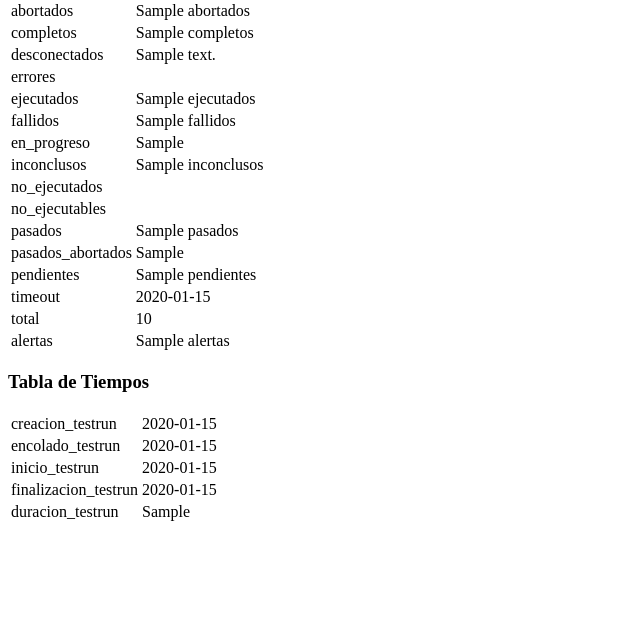
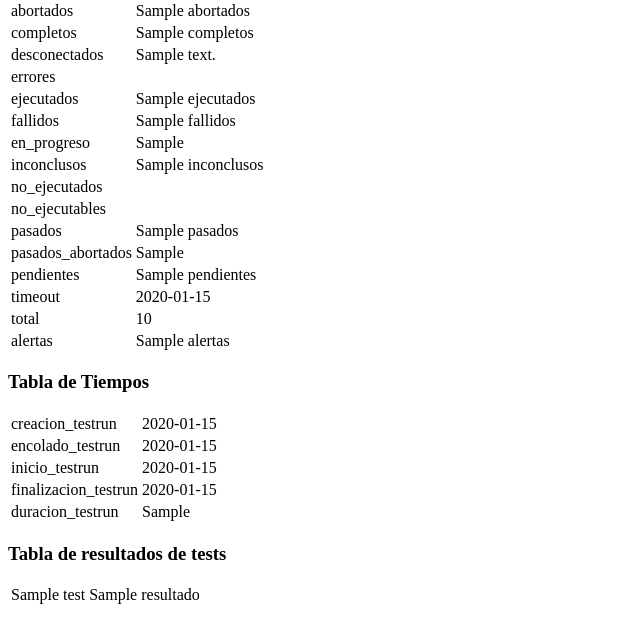
Before and after one commit to matibarriento/TestViewer, a Python web app: template testviewer/templates/default.html in a window 1280 px wide. Shown: the part 109-752 px from the top of the page, without its empty margins (0-640 px from the left). Run offline with Jinja, Linux system fonts and the light colour scheme; the template is opened without the code that fills it: most values are stand-ins (such as "Sample title", 1, 10 or a date in 2020).

Commit message:
Mapeo de Test, Clases y Listas del trx

```diff
--- a/testviewer/templates/default.html
+++ b/testviewer/templates/default.html
@@ -8,5 +8,6 @@
 <body>
 {% include "modules/_tabla_resultados.html" %}
 {% include "modules/_tabla_tiempos.html" %}
+{% include "modules/_tabla_resultados_test.html" %}
 </body>
 </html>
--- /dev/null
+++ b/testviewer/templates/modules/_tabla_resultados_test.html
@@ -0,0 +1,8 @@
+<h3>Tabla de resultados de tests</h3>
+<table>
+    <tbody>
+    {% for test in resultado.tests %}
+        <tr><td>{{test.nombre_test}}</td><td>{{test.resultado}}</td></tr>
+    {% endfor %}
+    </tbody>
+</table>
```
Also changed, not shown: testviewer/reporte.html (+16 -0 lines).
